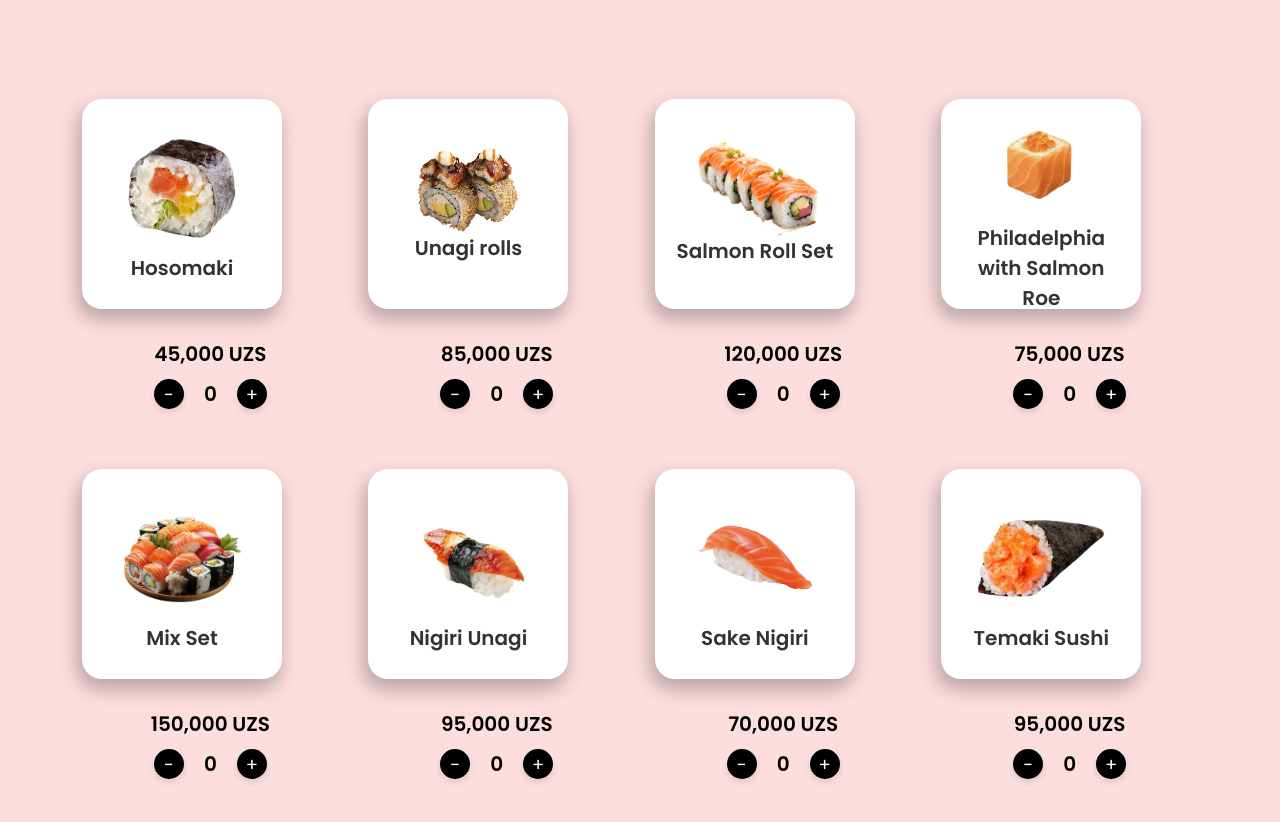
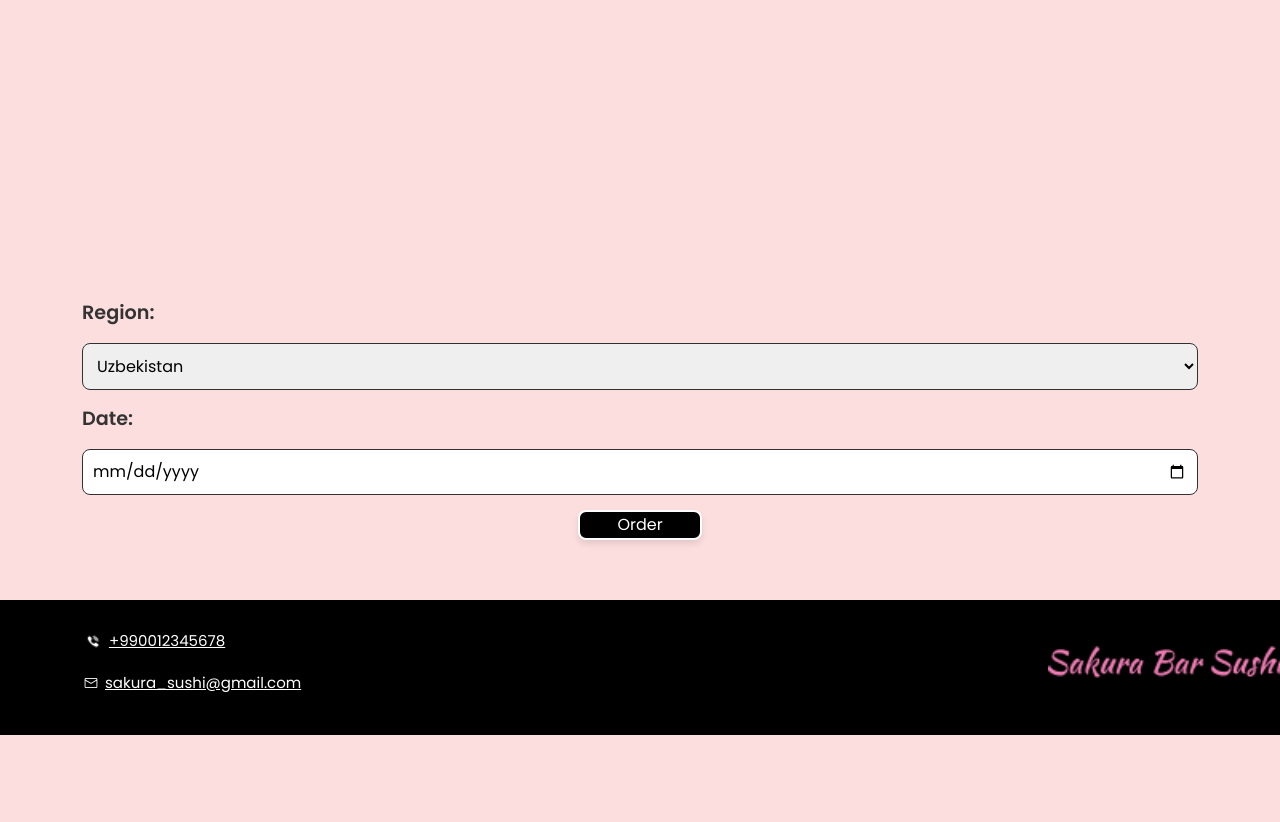
Before and after one commit to dilzodasaidova/sakurasushi, a plain HTML site: page index.html in a window 1280 px wide. Shown: the part 580-1402 px from the top of the page. After the commit the page ends 1315 px from the top, so only its background shows below. Drawn offline with nearby package versions, Linux system fonts and the light colour scheme.

Commit message:
Remove html

```diff
--- a/index.html
+++ b/index.html
@@ -46,125 +46,7 @@
                 <span>MENU</span>
             </div>
             <div class="menu_product">
-                <div class="menu_box">
-                    <div class="menu_item">
-                        <img src="/assets/images/hosomaki.PNG" alt="">
-                        <span>Hosomaki</span>
-                    </div>
-                    <div class="menu_price">
-                        <span>45,000 UZS</span>
-                        <div class="counter-container">
-                        <button class="decrement">-</button>
-                        <span class="number-display">0</span>
-                        <button class="increment">+</button>
-                        </div>
-                    </div>
-                </div>
-
-                <div class="menu_box">
-                    <div class="menu_item">
-                        <img src="/assets/images/unagirolls.jpg" alt="">
-                        <span>Unagi rolls</span>
-                    </div>
-                    <div class="menu_price">
-                        <span>85,000 UZS</span>
-                        <div class="counter-container">
-                        <button class="decrement">-</button>
-                        <span class="number-display">0</span>
-                        <button class="increment">+</button>
-                        </div>
-                    </div>
-                </div>
-
-                <div class="menu_box">
-                    <div class="menu_item">
-                        <img src="/assets/images/salmonrollset.PNG" alt="">
-                        <span>Salmon Roll Set</span>
-                    </div>
-                    <div class="menu_price">
-                        <span>120,000 UZS</span>
-                        <div class="counter-container">
-                        <button class="decrement">-</button>
-                        <span class="number-display">0</span>
-                        <button class="increment">+</button>
-                        </div>
-                    </div>
-                </div>
-
-                <div class="menu_box">
-                    <div class="menu_item">
-                        <img src="/assets/images/philadelphiasalmon.PNG" alt="">
-                        <span>Philadelphia with Salmon Roe</span>
-                    </div>
-                    <div class="menu_price">
-                        <span>75,000 UZS</span>
-                        <div class="counter-container">
-                        <button class="decrement">-</button>
-                        <span class="number-display">0</span>
-                        <button class="increment">+</button>
-                        </div>
-                    </div>
-                </div>
-
-                <div class="menu_box">
-                    <div class="menu_item">
-                        <img src="/assets/images/mixset.png" alt="">
-                        <span>Mix Set</span>
-                    </div>
-                    <div class="menu_price">
-                        <span>150,000 UZS</span>
-                        <div class="counter-container">
-                        <button class="decrement">-</button>
-                        <span class="number-display">0</span>
-                        <button class="increment">+</button>
-                        </div>
-                    </div>
-                </div>
-
-                <div class="menu_box">
-                    <div class="menu_item">
-                        <img src="/assets/images/nigiriunagi.PNG" alt="">
-                        <span>Nigiri Unagi</span>
-                    </div>
-                    <div class="menu_price">
-                        <span>95,000 UZS</span>
-                        <div class="counter-container">
-                        <button class="decrement">-</button>
-                        <span class="number-display">0</span>
-                        <button class="increment">+</button>
-                        </div>
-                    </div>
-                </div>
-
-                <div class="menu_box">
-                    <div class="menu_item">
-                        <img src="/assets/images/sakenigiri.jpg" alt="">
-                        <span>Sake Nigiri</span>
-                    </div>
-                    <div class="menu_price">
-                        <span>70,000 UZS</span>
-                        <div class="counter-container">
-                        <button class="decrement">-</button>
-                        <span class="number-display">0</span>
-                        <button class="increment">+</button>
-                        </div>
-                    </div>
-                </div>
-
-                <div class="menu_box">
-                    <div class="menu_item">
-                        <img src="/assets/images/teriyakisushi.jpg" alt="">
-                        <span>Temaki Sushi</span>
-                    </div>
-                    <div class="menu_price">
-                        <span>95,000 UZS</span>
-                        <div class="counter-container">
-                        <button class="decrement">-</button>
-                        <span class="number-display">0</span>
-                        <button class="increment">+</button>
-                        </div>
-                    </div>
-                </div>
+            <!-- Insert products dynamically -->
             </div>
 
         </div>
```
